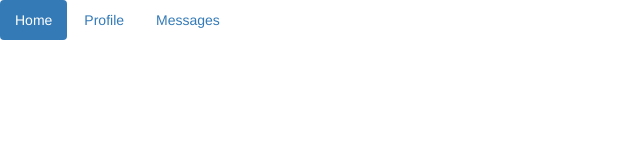
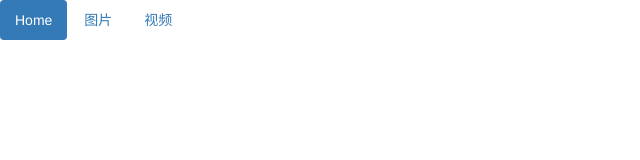
Before and after one commit to ChenZiWen66/LoginPageProject, a Vue app in the folder loginpage/: page /media in a window 1280 px wide. Shown: the top 160 px of the page, without its empty margins (0-640 px from the left). Built offline with nearby package versions, Linux system fonts and the light colour scheme.

Commit message:
1.将导航标题设置为“图片”、“视频” 2.将 图片页面视频页面 移动到 views文件夹

```diff
--- a/loginpage/src/components/Navigation.vue
+++ b/loginpage/src/components/Navigation.vue
@@ -2,13 +2,13 @@
     <div>
         <ul class="nav nav-pills">
             <li role="presentation" :class="{'active':sheet==='Home'}" @click="setSheet('Home')">
-                <a href="#">Home</a>
+                <router-link to="/media/img">Home</router-link>
             </li>
-            <li role="presentation" :class="{'active':sheet==='Profile'}" @click="setSheet('Profile')">
-                <a href="#">Profile</a>
+            <li role="presentation" :class="{'active':sheet==='Image'}" @click="setSheet('Image')">
+                <router-link to="/media/img">图片</router-link>
             </li>
-            <li role="presentation" :class="{'active':sheet==='Message'}" @click="setSheet('Message')">
-                <a href="#">Messages</a>
+            <li role="presentation" :class="{'active':sheet==='Video'}" @click="setSheet('Video')">
+                <router-link to="/media/video">视频</router-link>
             </li>
         </ul>
     </div>
--- a/loginpage/src/router/index.js
+++ b/loginpage/src/router/index.js
@@ -3,6 +3,8 @@ import VueRouter from 'vue-router'
 import Login from '../views/Login.vue'
 import ShowUserInfo from "../views/ShowUserInfo.vue";
 import MediaView from "../views/MediaView.vue";
+import ImagePage from "../views/ImagePage";
+import VideoPage from "../views/VideoPage";
 
 Vue.use(VueRouter);
 
@@ -20,7 +22,18 @@ const routes = [
   {
     path:'/media',
     name:'Mediaview',
-    component:MediaView
+    component:MediaView,
+    children:[
+      {
+        path:'/media/img',
+        name:'ImagePage',
+        component:ImagePage
+      },{
+        path:'/media/video',
+        name:'VideoPage',
+        component:VideoPage
+      }
+    ]
   }
 ];
 
--- /dev/null
+++ b/loginpage/src/views/ImagePage.vue
@@ -0,0 +1,11 @@
+<template>
+    <div>
+        图片界面
+    </div>
+</template>
+
+<script>
+    export default {
+        name: "ImagePage"
+    }
+</script>
--- a/loginpage/src/views/MediaView.vue
+++ b/loginpage/src/views/MediaView.vue
@@ -1,6 +1,11 @@
 <template>
     <div>
-        <Navigation/>
+        <div>
+            <Navigation/>
+        </div>
+        <div>
+            <router-view/>
+        </div>
     </div>
 </template>
 <script>
--- /dev/null
+++ b/loginpage/src/views/VideoPage.vue
@@ -0,0 +1,11 @@
+<template>
+    <div>
+        视频界面
+    </div>
+</template>
+
+<script>
+    export default {
+        name: "VideoPage"
+    }
+</script>
```
Also changed, not shown: loginpage/public/twly.jpg (added), loginpage/public/xiaolan.jpg (added).
